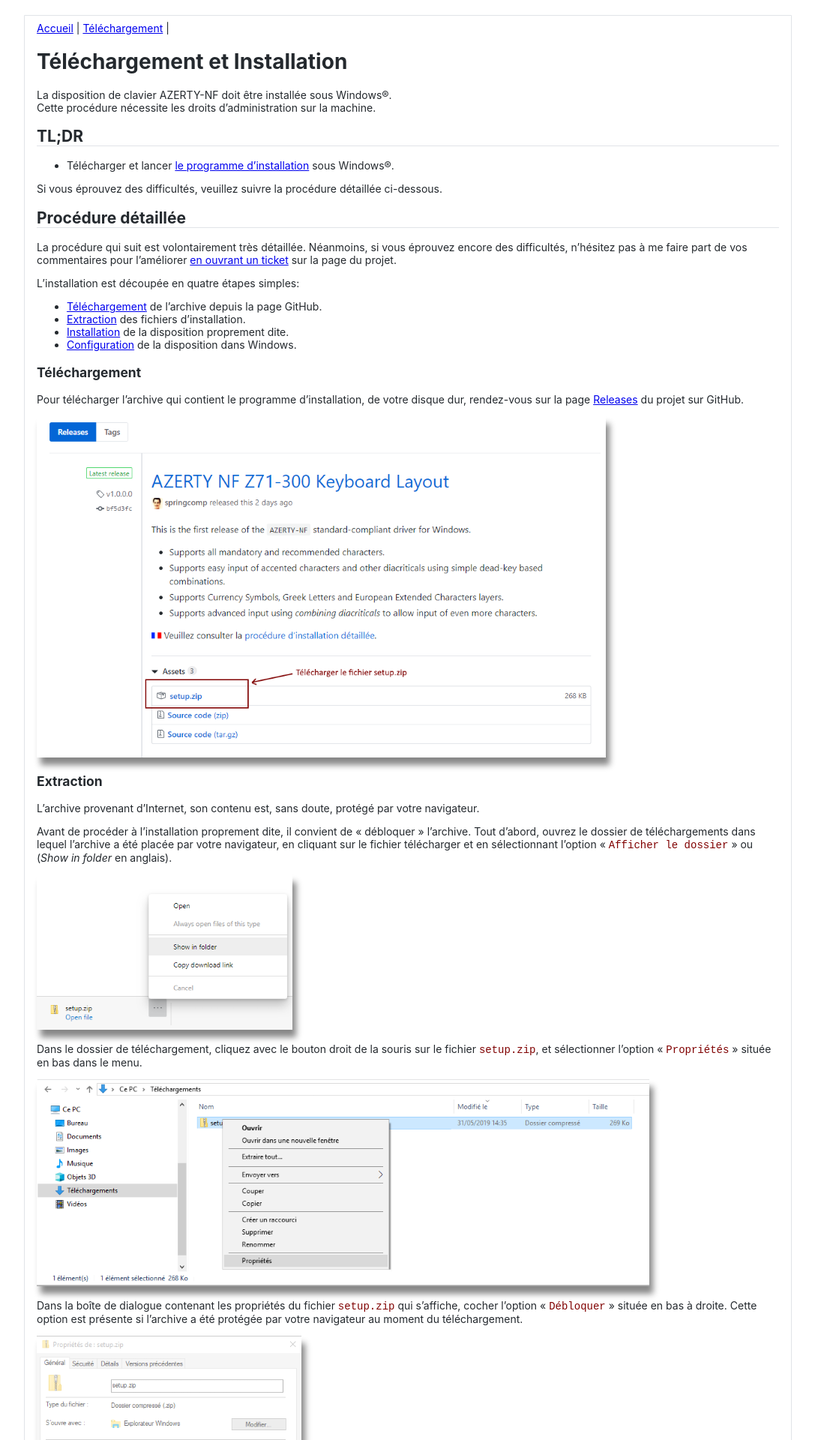
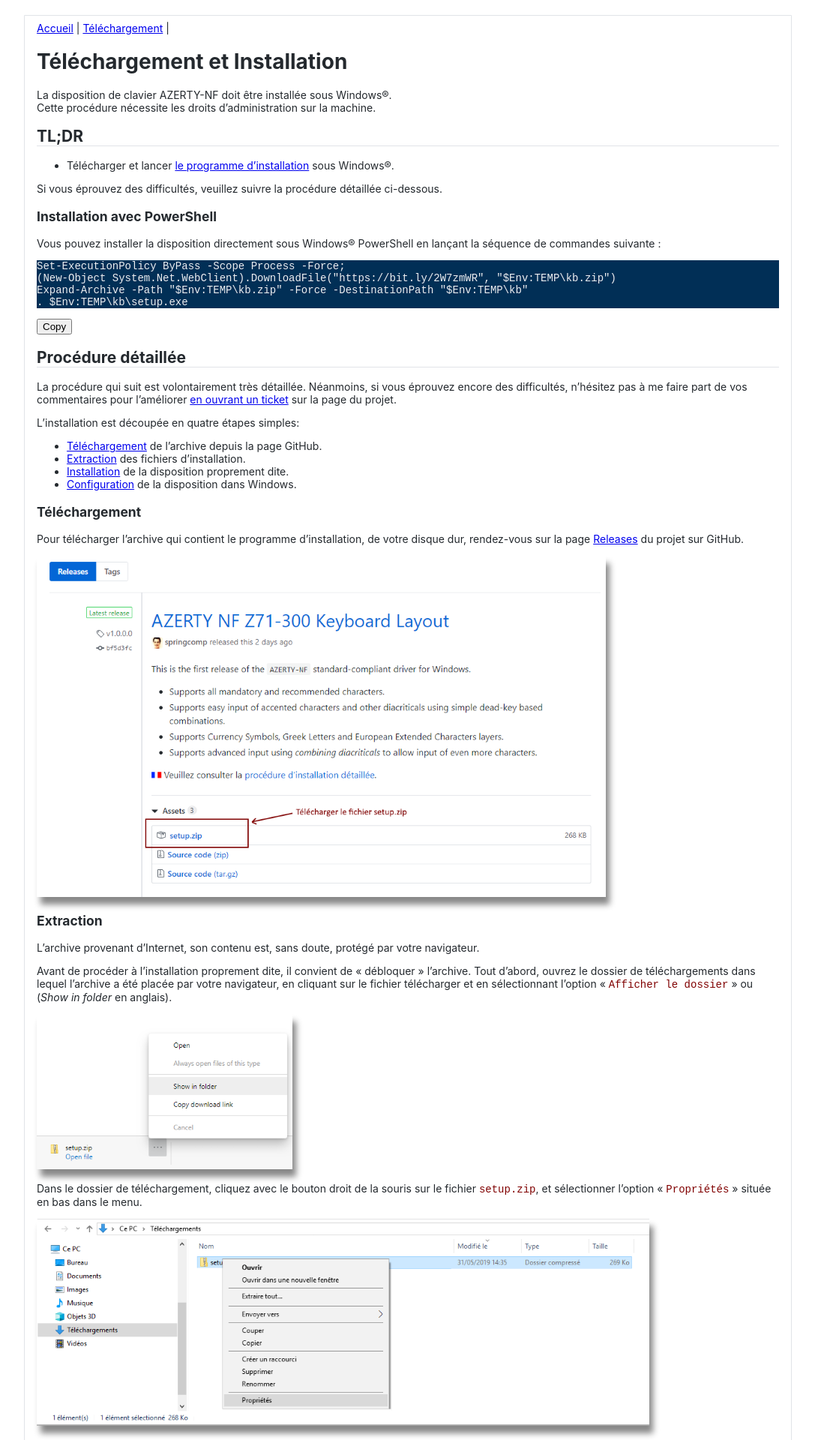
Before and after one commit to springcomp/optimized-azerty-win, a Jekyll site: the page built from download.md, in a window 1280 px wide. Shown: the top 1920 px of the page at 75% size, without its empty margins (96-1183 px from the left). Built offline with Jekyll 4.4.1, drawn with Linux system fonts in a browser that asks for light colours.

Commit message:
Supports quick installation via PowerShell script.

```diff
--- /dev/null
+++ b/_includes/scripts.html
@@ -0,0 +1 @@
+  <script type="text/javascript" src="{{ "/assets/scripts/copyToClipboard.js" | relative_url }}"></script>
--- a/_layouts/default.html
+++ b/_layouts/default.html
@@ -11,6 +11,8 @@
   </div>
 
   <div>{{ content }}</div>
+
+  {% include scripts.html %}
 </body>
 
 </html>
--- a/assets/css/styles.scss
+++ b/assets/css/styles.scss
@@ -99,3 +99,22 @@ td {
     vertical-align: super;
     font-size: smaller;
 }
+
+.powershell {
+    font-family: 'Courier New', Courier, monospace;
+    color: #eeedf0;
+    background-color: #012F56;
+}
+
+.tooltip {
+    display: none;
+    border: 1px solid #7eb173;
+    border-bottom-color: #959da5;
+    border-radius: 3px;
+    box-shadow: inset 0 -1px 0 #959da5;
+    color: #8996a3;
+    background-color: #dfe9e8;
+    padding: 6px;
+    position: absolute;
+    z-index: 100;
+}
--- /dev/null
+++ b/assets/scripts/copyToClipboard.js
@@ -0,0 +1,30 @@
+
+const copyCodeElementToClipboard = className => {
+
+  const str = document.getElementsByClassName(className)[0].firstChild.firstChild.innerText;
+  copyToClipboard(str);
+  showTooltip(2000);
+
+};
+
+const copyToClipboard = str => {
+
+  const el = document.createElement('textarea');
+  el.value = str;
+  document.body.appendChild(el);
+  el.select();
+  document.execCommand('copy');
+  document.body.removeChild(el);
+
+};
+
+const showTooltip = timeout => {
+
+  const tooltip = document.getElementsByClassName('tooltip')[0];
+  tooltip.style.display = 'inline-block';
+  setTimeout(function() {
+    tooltip.style.display = 'none';
+
+  }, timeout);
+
+};
--- a/download.md
+++ b/download.md
@@ -12,6 +12,21 @@ Cette procédure nécessite les droits d’administration sur la machine.
 - Télécharger et lancer [le programme d’installation](https://github.com/springcomp/optimized-azerty-win/releases) sous Windows®.
 
 Si vous éprouvez des difficultés, veuillez suivre la procédure détaillée ci-dessous.
+
+### Installation avec PowerShell
+
+Vous pouvez installer la disposition directement sous Windows® PowerShell en lançant la séquence de commandes suivante :
+
+<span class="tooltip">Script copié avec succès</span>
+
+{: .powershell}
+    Set-ExecutionPolicy ByPass -Scope Process -Force;
+    (New-Object System.Net.WebClient).DownloadFile("https://bit.ly/2W7zmWR", "$Env:TEMP\kb.zip")
+    Expand-Archive -Path "$Env:TEMP\kb.zip" -Force -DestinationPath "$Env:TEMP\kb"
+    . $Env:TEMP\kb\setup.exe
+
+<input class="clipboard" type="button" value="Copy" onclick="copyCodeElementToClipboard('powershell')" />
+
 
 ## Procédure détaillée
 
```
